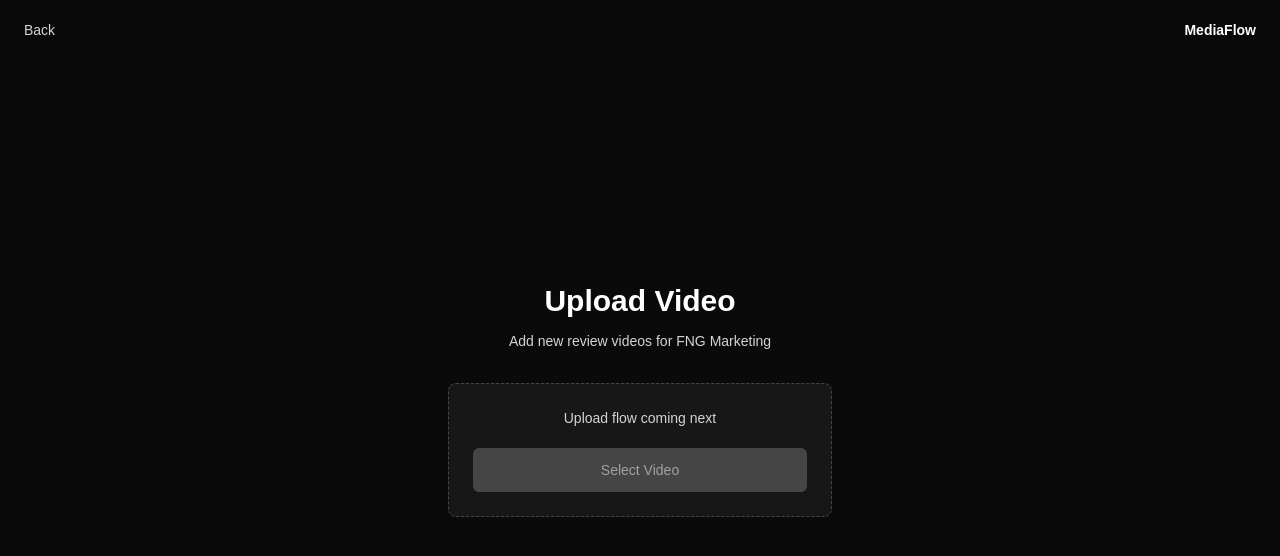
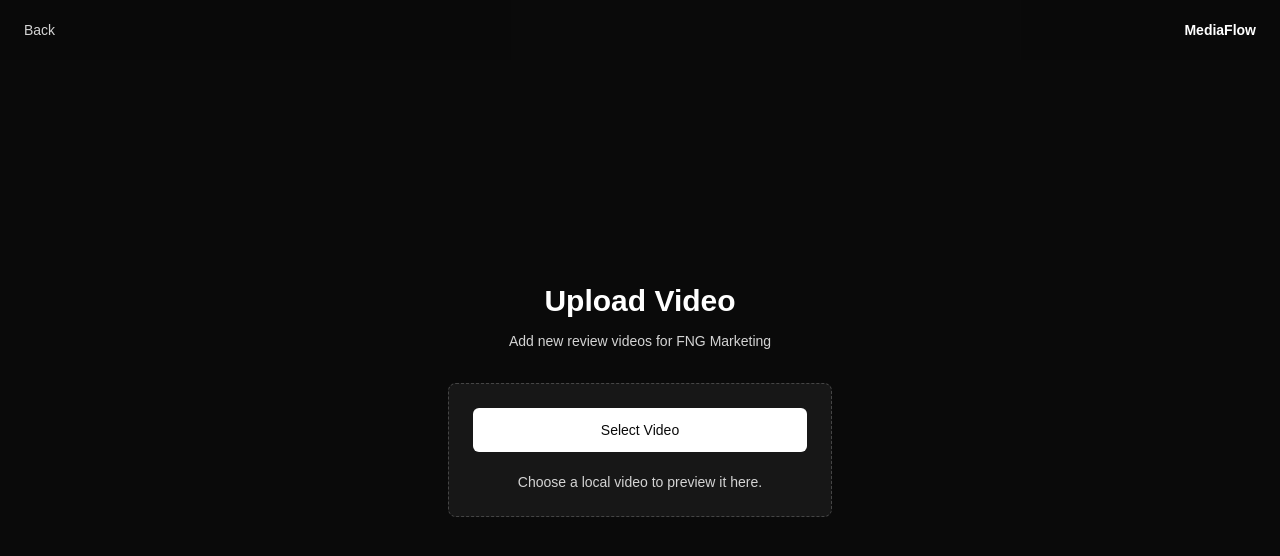
Before and after one commit to MahmoudElsanoor/mediaflow, a Next.js app: page /upload in a window 1280 px wide. Shown: the top 556 px of the page. Built offline with nearby package versions, Linux system fonts and the light colour scheme.

Commit message:
Add local upload preview

```diff
--- a/src/app/upload/page.tsx
+++ b/src/app/upload/page.tsx
@@ -1,6 +1,31 @@
+"use client";
+
 import Link from "next/link";
+import { useEffect, useState } from "react";
 
 export default function UploadPage() {
+  const [selectedFile, setSelectedFile] = useState<File | null>(null);
+  const [previewUrl, setPreviewUrl] = useState("");
+
+  useEffect(() => {
+    if (!previewUrl) {
+      return;
+    }
+
+    return () => {
+      URL.revokeObjectURL(previewUrl);
+    };
+  }, [previewUrl]);
+
+  const fileSizeInMb = selectedFile
+    ? (selectedFile.size / 1024 / 1024).toFixed(2)
+    : null;
+
+  function handleFileChange(file: File | null) {
+    setSelectedFile(file);
+    setPreviewUrl(file ? URL.createObjectURL(file) : "");
+  }
+
   return (
     <main className="min-h-screen bg-neutral-950 px-6 py-24 text-white">
       <header className="fixed left-0 top-0 z-10 flex w-full items-center justify-between bg-neutral-950/95 px-6 py-5">
@@ -22,14 +47,50 @@ export default function UploadPage() {
         </p>
 
         <div className="mt-8 w-full rounded-lg border border-dashed border-white/20 bg-neutral-900 p-6">
-          <p className="text-sm text-neutral-300">Upload flow coming next</p>
-          <button
-            type="button"
-            disabled
-            className="mt-5 w-full rounded-md bg-white/20 px-4 py-3 text-sm font-medium text-neutral-400"
+          <label
+            htmlFor="video-upload"
+            className="block w-full cursor-pointer rounded-md bg-white px-4 py-3 text-sm font-medium text-neutral-950 transition hover:bg-neutral-200 focus-within:outline-none focus-within:ring-2 focus-within:ring-white focus-within:ring-offset-2 focus-within:ring-offset-neutral-900"
           >
             Select Video
-          </button>
+            <input
+              id="video-upload"
+              type="file"
+              accept="video/*"
+              className="sr-only"
+              onChange={(event) =>
+                handleFileChange(event.target.files?.[0] ?? null)
+              }
+            />
+          </label>
+
+          {selectedFile ? (
+            <div className="mt-6 space-y-4 text-left">
+              <div className="rounded-md border border-white/10 bg-neutral-950 p-3">
+                <p className="text-sm font-medium text-white">
+                  {selectedFile.name}
+                </p>
+                <p className="mt-1 text-xs text-neutral-400">
+                  {fileSizeInMb} MB
+                </p>
+              </div>
+
+              {previewUrl ? (
+                <video
+                  className="aspect-[9/16] w-full rounded-md bg-neutral-800 object-cover"
+                  src={previewUrl}
+                  controls
+                  playsInline
+                  preload="metadata"
+                >
+                  Video preview unavailable.
+                </video>
+              ) : null}
+            </div>
+          ) : (
+            <p className="mt-5 text-sm text-neutral-300">
+              Choose a local video to preview it here.
+            </p>
+          )}
         </div>
       </section>
     </main>
```
Also changed, not shown: 1 other file (tests, documents, lock files or other folders).
